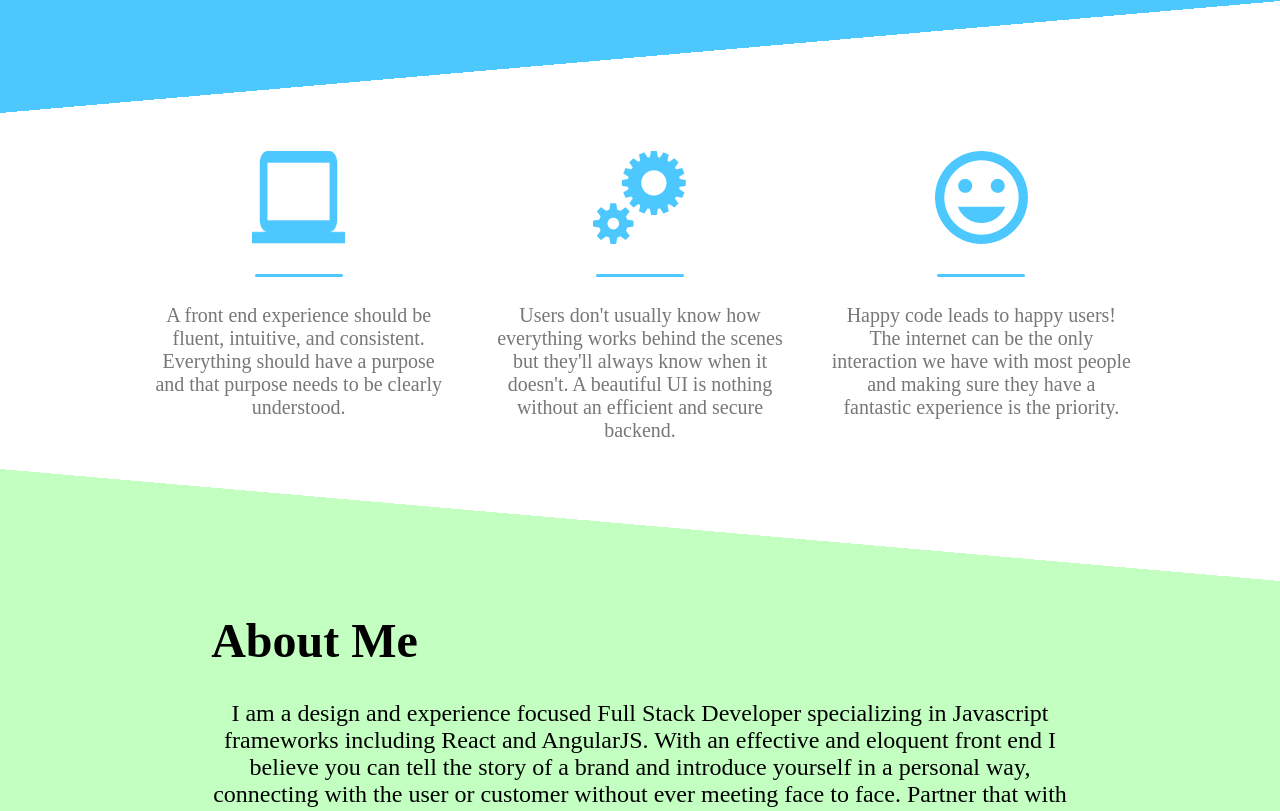
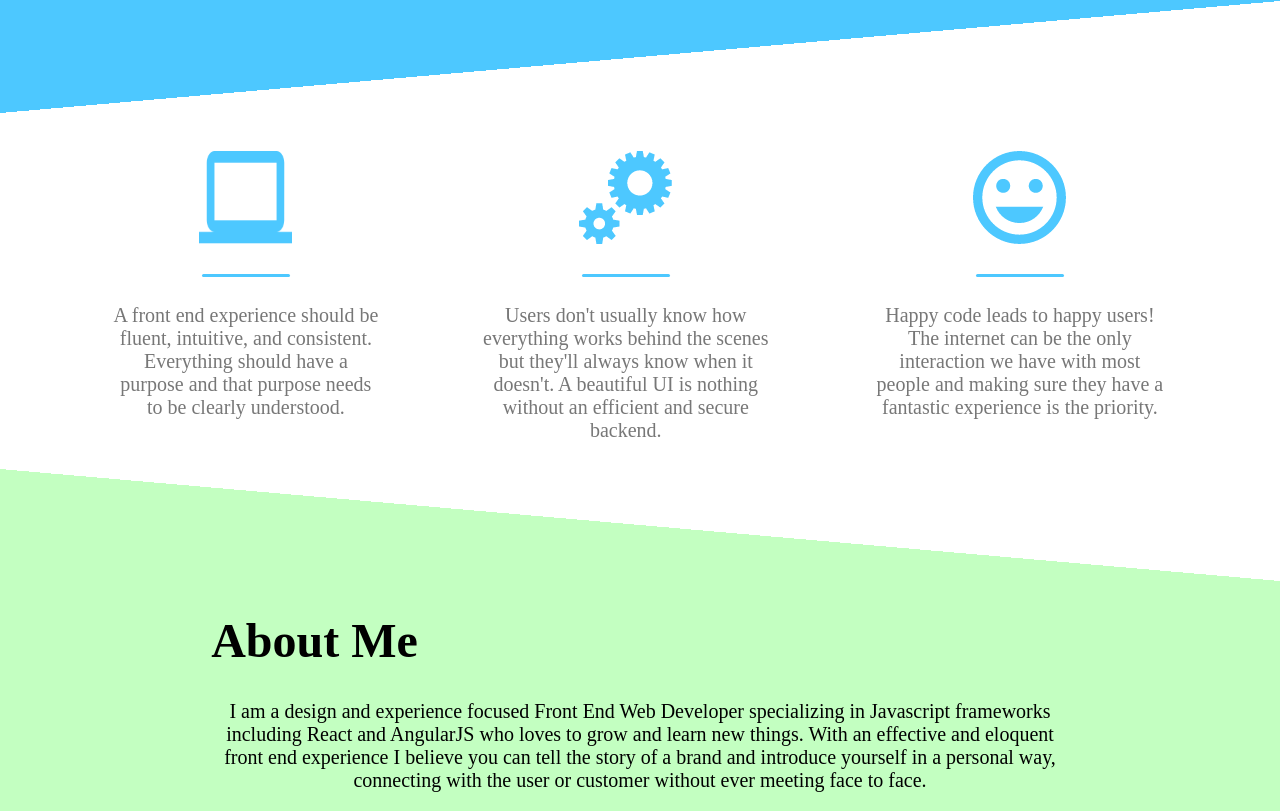
Before and after one commit to anfornee/my-portfolio, a React (Create React App) app: page / in a window 1280 px wide. Shown: the part 799-1610 px from the top of the page. Built offline with nearby package versions, Linux system fonts and the light colour scheme.

Commit message:
Updated font sizes

```diff
--- a/src/App.css
+++ b/src/App.css
@@ -243,7 +243,7 @@ a {
 }
 
 .philo-section {
-    width: 80%;
+    width: 90%;
     display: flex;
     justify-content: space-around;
     padding: 3% 0 0;
@@ -253,6 +253,7 @@ a {
     display: flex;
     flex-direction: column;
     max-width: 300px;
+    padding: 0 3em;
 }
 
 .philo-icon {
@@ -306,7 +307,7 @@ a {
 .about-me p {
     text-align: center;
     font-weight: 400;
-    font-size: 1.50em;
+    font-size: 1.25em;
 }
 
 /***************  Project Section  ***************/
@@ -646,7 +647,7 @@ textarea {
         font-size: 35px;
     }
     .project-description p {
-        font-size: 23px;
+        font-size: 1.25em;
     }
     .contact-container {
         padding-top: 25px;
@@ -696,7 +697,7 @@ textarea {
         width: 100%;
     }
     .philo {
-        min-width: 90%;
+        min-width: 75%;
     }
     .about-me {
         padding: 4% 0 5%;
--- a/src/Components/AboutMe/AboutMe.js
+++ b/src/Components/AboutMe/AboutMe.js
@@ -23,11 +23,10 @@ const AboutMe = () => (
             <div className='about-me'>
               <h1>About Me</h1>
               <p>
-                I am a design and experience focused Full Stack Developer specializing in Javascript frameworks
-                including React and AngularJS. With an effective and eloquent front end I believe you
-                can tell the story of a brand and introduce yourself in a personal way, connecting with the user or
-                customer without ever meeting face to face. Partner that with a quality back end and
-                easily make a lasting impression.
+                I am a design and experience focused Front End Web Developer specializing in Javascript frameworks
+                including React and AngularJS who loves to grow and learn new things. With an effective and eloquent
+                front end experience I believe you can tell the story of a brand and introduce yourself in a personal
+                way, connecting with the user or customer without ever meeting face to face.
               </p>
             </div>
           </div>
--- a/src/Components/Projects/projectlist.js
+++ b/src/Components/Projects/projectlist.js
@@ -9,7 +9,7 @@ import testGif from '../../assets/images/project-images/source.gif'
 export const projects = [
   {
     title: 'React Countdown',
-    description: 'React front end retrieves events from MongoDB using Express and displays the title and date as well as a countdown until that day. Can add new events.',
+    description: 'React front end retrieves events from MongoDB using Express.',
     image: countdown,
     gif: testGif,
     link: 'https://github.com/anfornee/countdown-react-express-mongodb-app',
```
